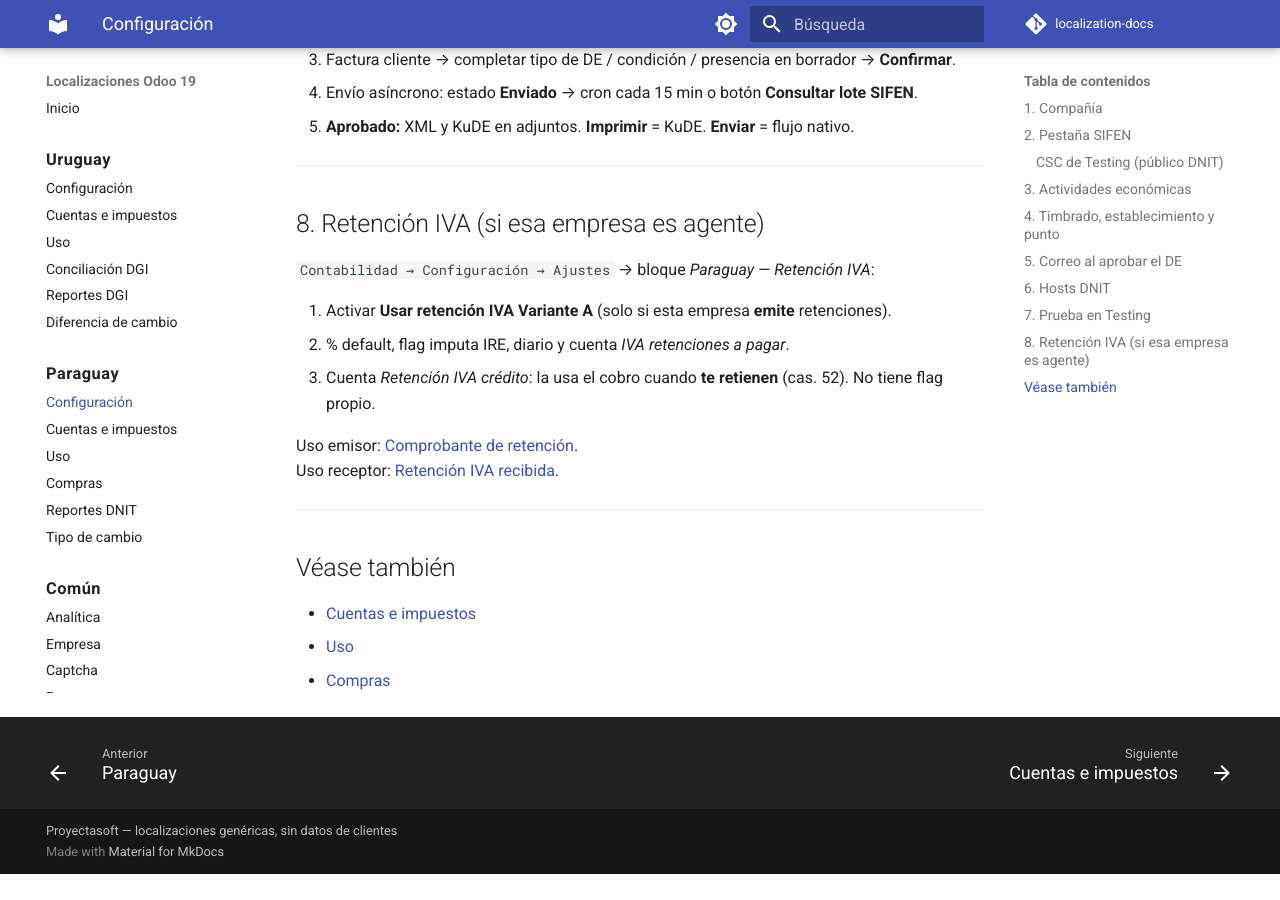
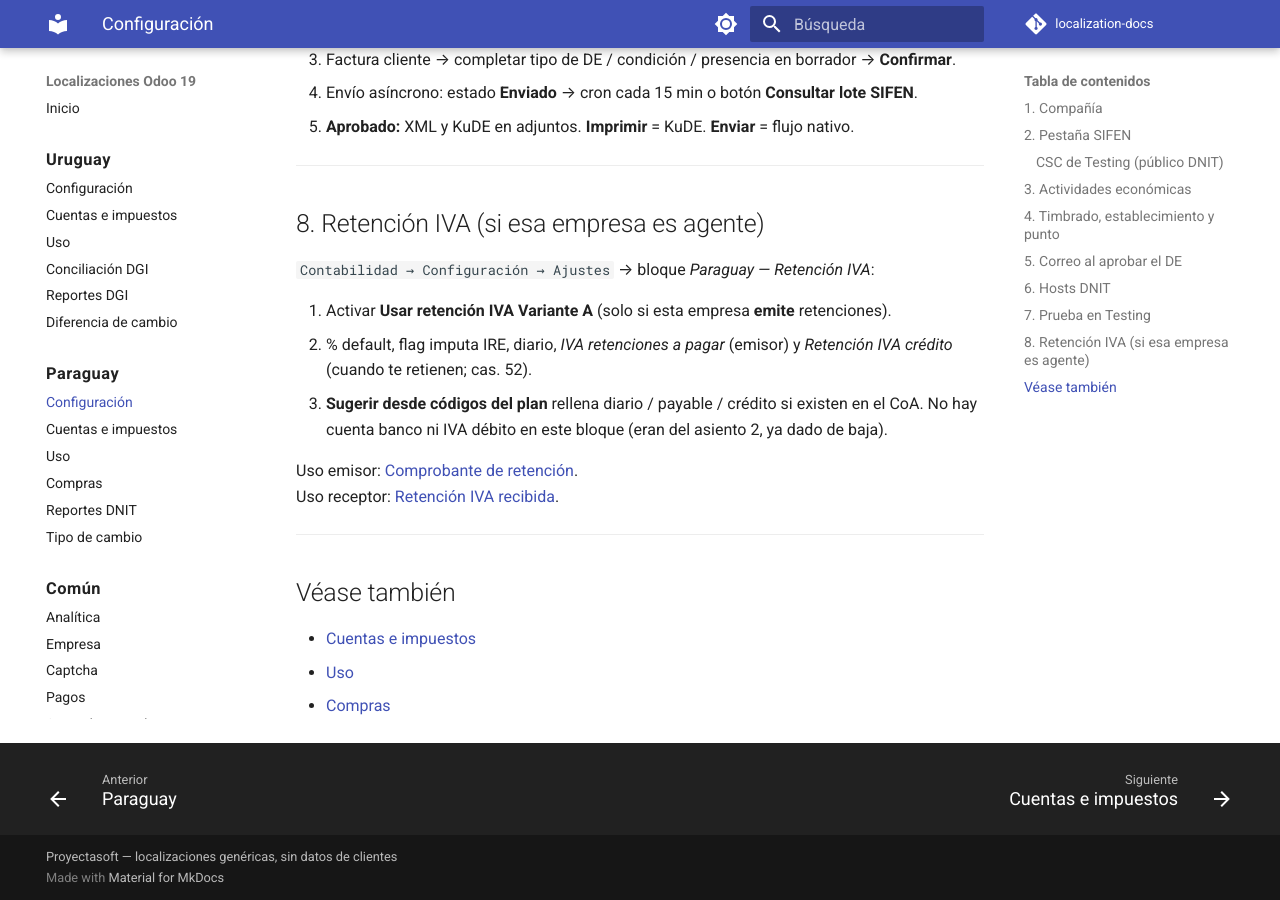
Before and after one commit to Pabloolano/localization-docs, an MkDocs documentation site: the page built from docs/paraguay/configuracion.md, in a window 1280 px wide and 900 px high, scrolled down 6094 px. Built offline with MkDocs 1.6.1 and Material for MkDocs 9.7.7, drawn with Linux system fonts in a browser that asks for light colours; comment, search, counter and statistics services are not loaded; before the commit the page ends 6968 px from its top, so only the background shows below that.

Commit message:
docs(py): Sugerir cuentas solo diario / payable / crédito
Banco e IVA débito salieron de Ajustes (asiento 2). El botón
Sugerir rellena las tres cuentas vivas.

Co-authored-by: Cursor <cursoragent@cursor.com>

```diff
--- a/docs/paraguay/configuracion.md
+++ b/docs/paraguay/configuracion.md
@@ -135,8 +135,8 @@ Cobranza / recordatorios: seguimiento nativo de Odoo (`account_followup`), no un
 `Contabilidad → Configuración → Ajustes` → bloque *Paraguay — Retención IVA*:
 
 1. Activar **Usar retención IVA Variante A** (solo si esta empresa **emite** retenciones).
-2. % default, flag imputa IRE, diario y cuenta *IVA retenciones a pagar*.
-3. Cuenta *Retención IVA crédito*: la usa el cobro cuando **te retienen** (cas. 52). No tiene flag propio.
+2. % default, flag imputa IRE, diario, *IVA retenciones a pagar* (emisor) y *Retención IVA crédito* (cuando te retienen; cas. 52).
+3. **Sugerir desde códigos del plan** rellena diario / payable / crédito si existen en el CoA. No hay cuenta banco ni IVA débito en este bloque (eran del asiento 2, ya dado de baja).
 
 Uso emisor: [Comprobante de retención](compras.md#comprobante-de-retencion-iva).
 Uso receptor: [Retención IVA recibida](compras.md#retencion-iva-recibida).
```
